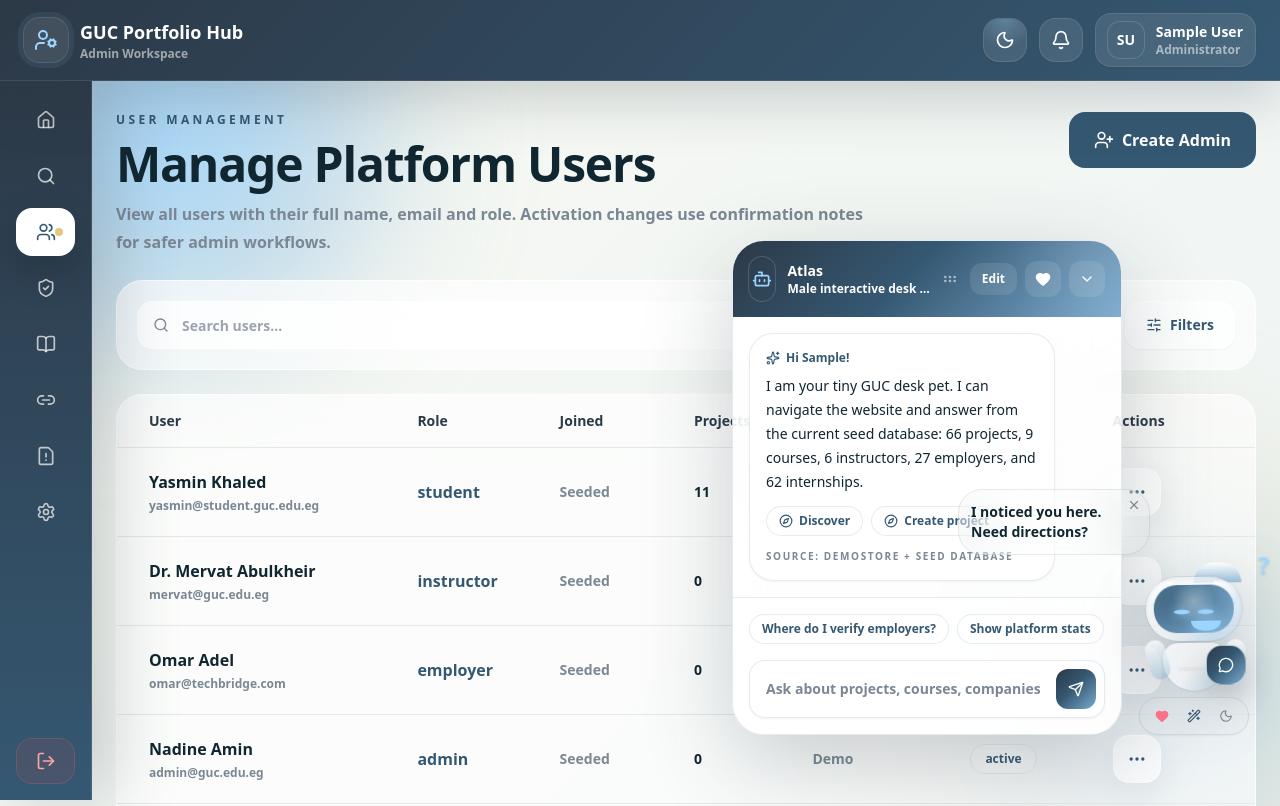
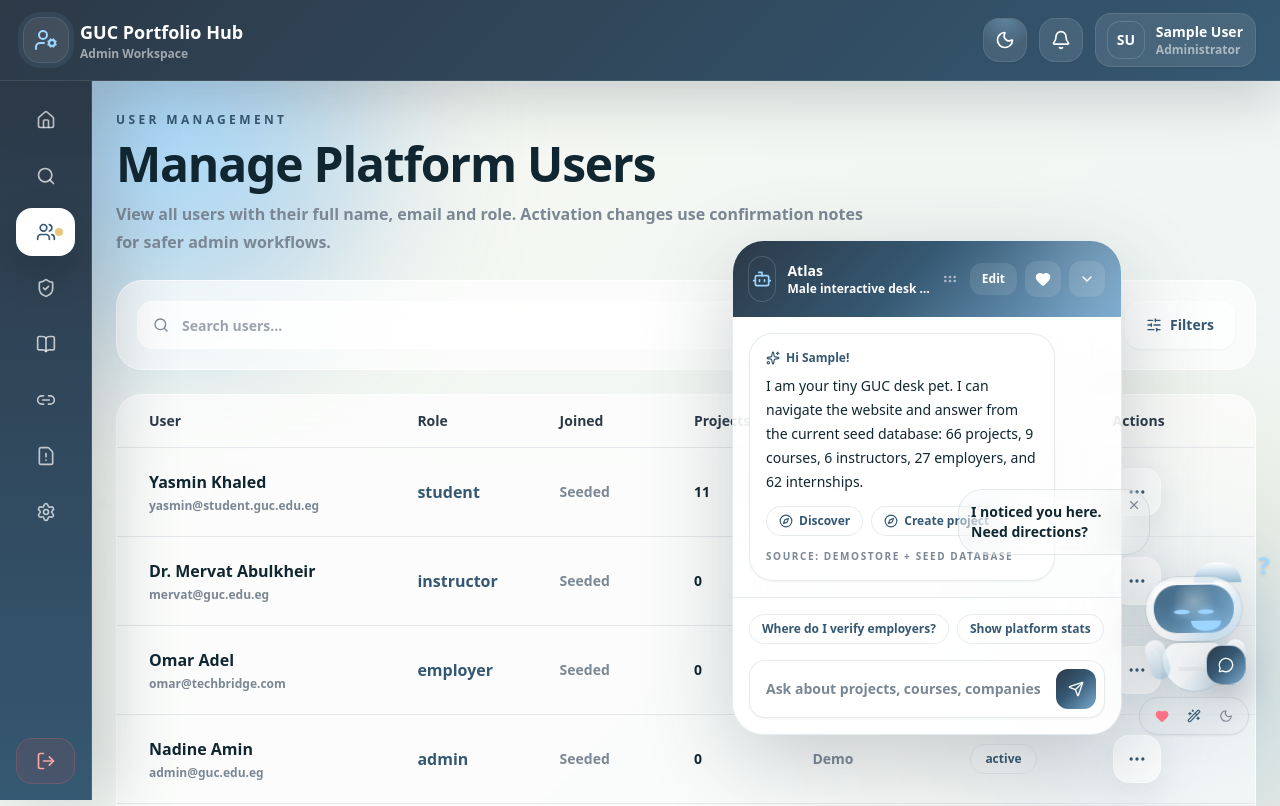
Before and after one commit to xxjessiexx/GUC-Portfolio-Hub, a React (Vite) app in the folder MS2/: page /admin/users in a window 1280 px wide. Shown: the top 806 px of the page. Built offline with nearby package versions, Linux system fonts and the light colour scheme; sample sign-in values are in the browser's storage.

Commit message:
Update admin users page

```diff
--- a/MS2/src/pages/admin/AdminUsers.jsx
+++ b/MS2/src/pages/admin/AdminUsers.jsx
@@ -153,9 +153,6 @@ export default function AdminUsers() {
         eyebrow="User Management"
         title="Manage Platform Users"
         description="View all users with their full name, email and role. Activation changes use confirmation notes for safer admin workflows."
-        actionLabel="Create Admin"
-        actionTo="/admin/users/create-admin"
-        icon={UserPlus}
       />
 
       <SearchFilterToolbar
```
